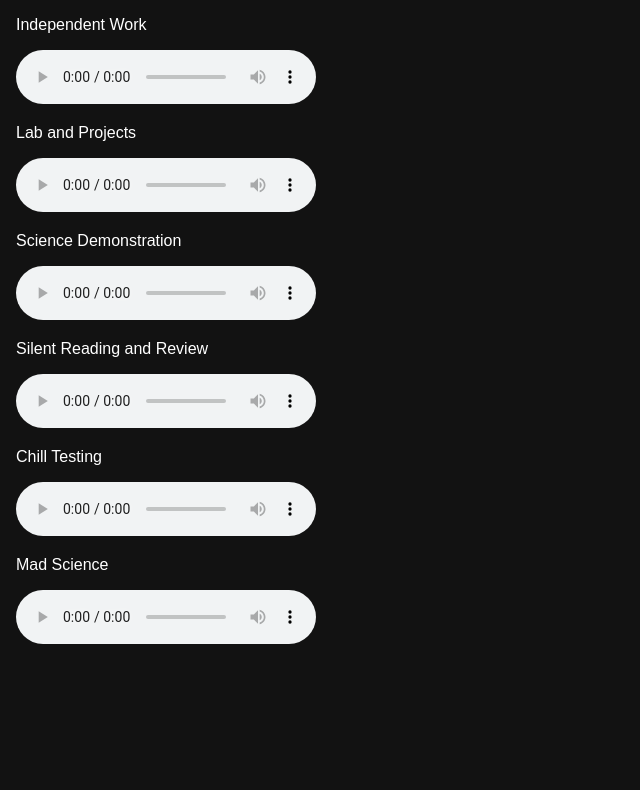
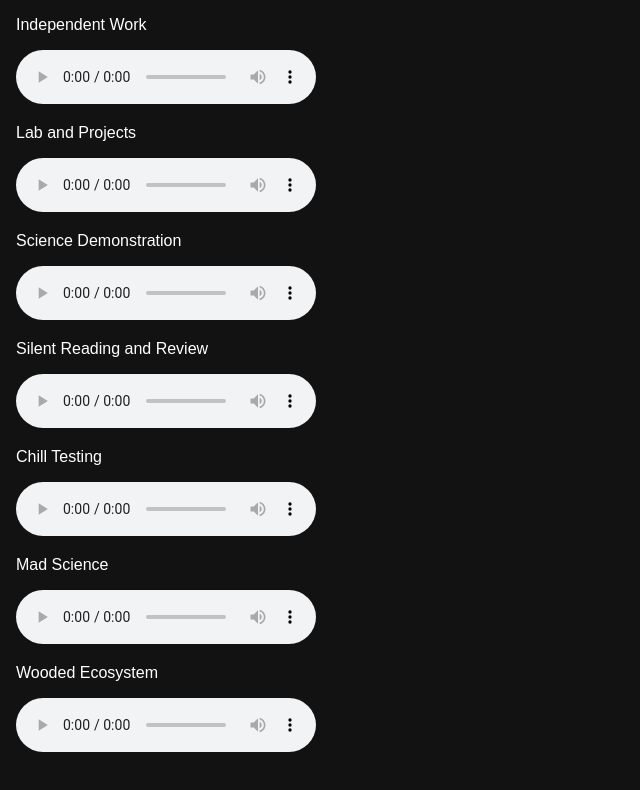
Before and after one commit to wdmatthews/classroom-ambience, a plain HTML site: page index.html in a window 1280 px wide. Shown: the whole page, without its empty margins (0-640 px from the left). Drawn offline with Linux system fonts and the light colour scheme.

Commit message:
Added wooded ecosystem

```diff
--- a/index.html
+++ b/index.html
@@ -70,5 +70,14 @@
       <source src="SpaceGameBgm1_Galaxy Blues_Loop.wav" type="audio/wav">
     </audio>
   </div>
+  <div class="file">
+    <p>Wooded Ecosystem</p>
+    <audio
+      controls
+      loop
+    >
+      <source src="Jungle.wav" type="audio/wav">
+    </audio>
+  </div>
 </body>
 </html>
```
Also changed, not shown: 2 other files.
